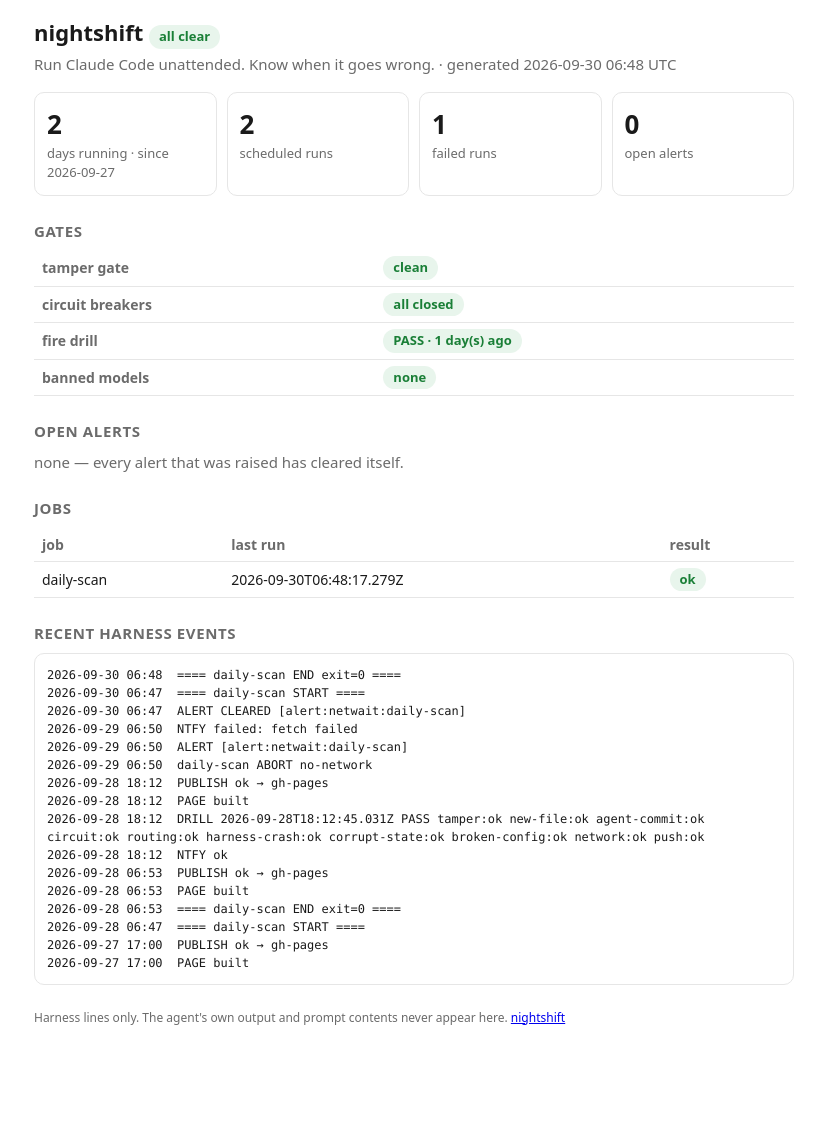
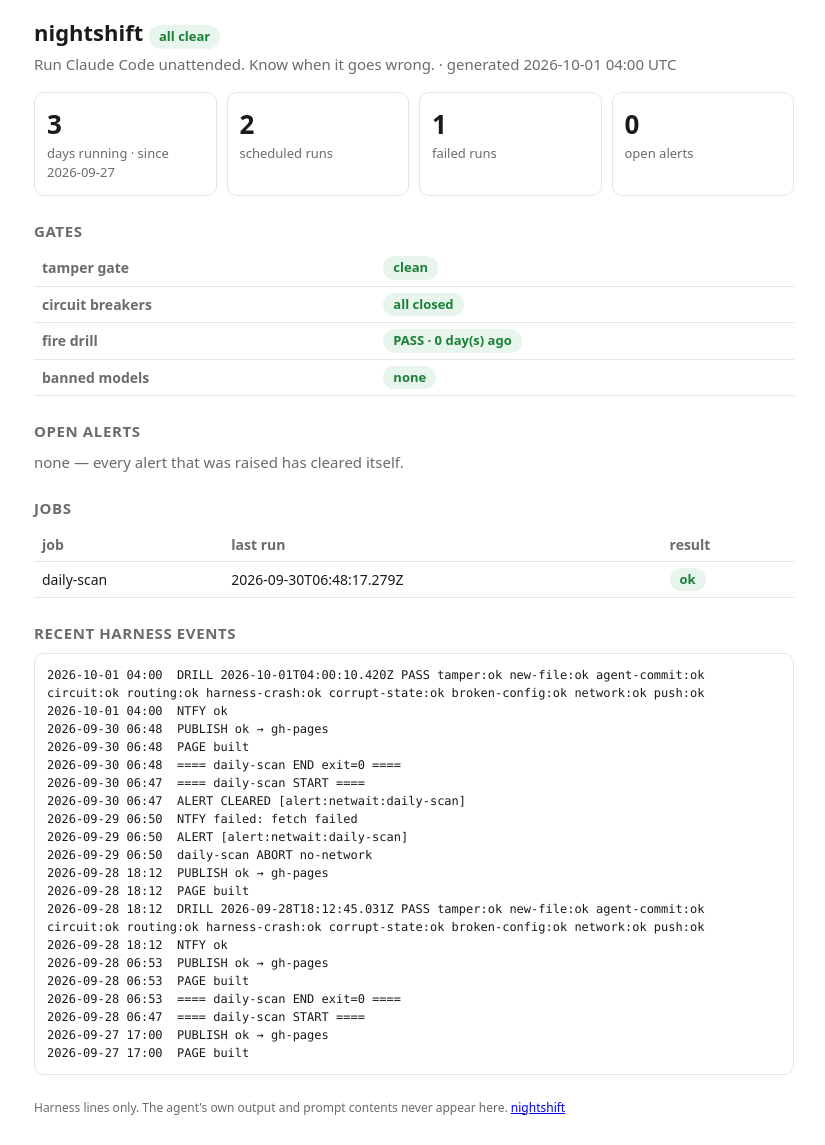
Before and after one commit to amirg76/nightshift, a plain HTML site: page index.html in a window 1280 px wide. Shown: the whole page, without its empty margins (226-1051 px from the left). Before the commit the page ends 1055 px from the top, so only its background shows below. Drawn offline with Linux system fonts and the light colour scheme.

Commit message:
status 2026-10-01 04:00 UTC

```diff
--- a/index.html
+++ b/index.html
@@ -14,9 +14,9 @@ pre{font:12px/1.5 var(--mono);white-space:pre-wrap;word-break:break-word;border:
 ul{padding-left:20px}li{margin:4px 0}.foot{color:var(--mut);font-size:12px;margin-top:24px}
 </style></head><body>
 <h1>nightshift <span class="pill ok">all clear</span></h1>
-<p class="sub">Run Claude Code unattended. Know when it goes wrong. · generated 2026-09-30 06:48 UTC</p>
+<p class="sub">Run Claude Code unattended. Know when it goes wrong. · generated 2026-10-01 04:00 UTC</p>
 <div class="grid">
-<div class="tile"><div class="n">2</div><div class="l">days running · since 2026-09-27</div></div>
+<div class="tile"><div class="n">3</div><div class="l">days running · since 2026-09-27</div></div>
 <div class="tile"><div class="n">2</div><div class="l">scheduled runs</div></div>
 <div class="tile"><div class="n">1</div><div class="l">failed runs</div></div>
 <div class="tile"><div class="n">0</div><div class="l">open alerts</div></div>
@@ -25,7 +25,7 @@ ul{padding-left:20px}li{margin:4px 0}.foot{color:var(--mut);font-size:12px;margi
 <table>
 <tr><th>tamper gate</th><td><span class="pill ok">clean</span></td></tr>
 <tr><th>circuit breakers</th><td><span class="pill ok">all closed</span></td></tr>
-<tr><th>fire drill</th><td><span class="pill ok">PASS · 1 day(s) ago</span></td></tr>
+<tr><th>fire drill</th><td><span class="pill ok">PASS · 0 day(s) ago</span></td></tr>
 <tr><th>banned models</th><td><span class="pill ok">none</span></td></tr>
 </table>
 <h2>Open alerts</h2>
@@ -34,7 +34,11 @@ ul{padding-left:20px}li{margin:4px 0}.foot{color:var(--mut);font-size:12px;margi
 <table><tr><th>job</th><th>last run</th><th>result</th></tr><tr><td>daily-scan</td><td>2026-09-30T06:48:17.279Z</td><td><span class="pill ok">ok</span></td></tr></table>
 
 <h2>Recent harness events</h2>
-<pre>2026-09-30 06:48  ==== daily-scan END exit=0 ====
+<pre>2026-10-01 04:00  DRILL 2026-10-01T04:00:10.420Z PASS tamper:ok new-file:ok agent-commit:ok circuit:ok routing:ok harness-crash:ok corrupt-state:ok broken-config:ok network:ok push:ok
+2026-10-01 04:00  NTFY ok
+2026-09-30 06:48  PUBLISH ok → gh-pages
+2026-09-30 06:48  PAGE built
+2026-09-30 06:48  ==== daily-scan END exit=0 ====
 2026-09-30 06:47  ==== daily-scan START ====
 2026-09-30 06:47  ALERT CLEARED [alert:netwait:daily-scan]
 2026-09-29 06:50  NTFY failed: fetch failed
```
